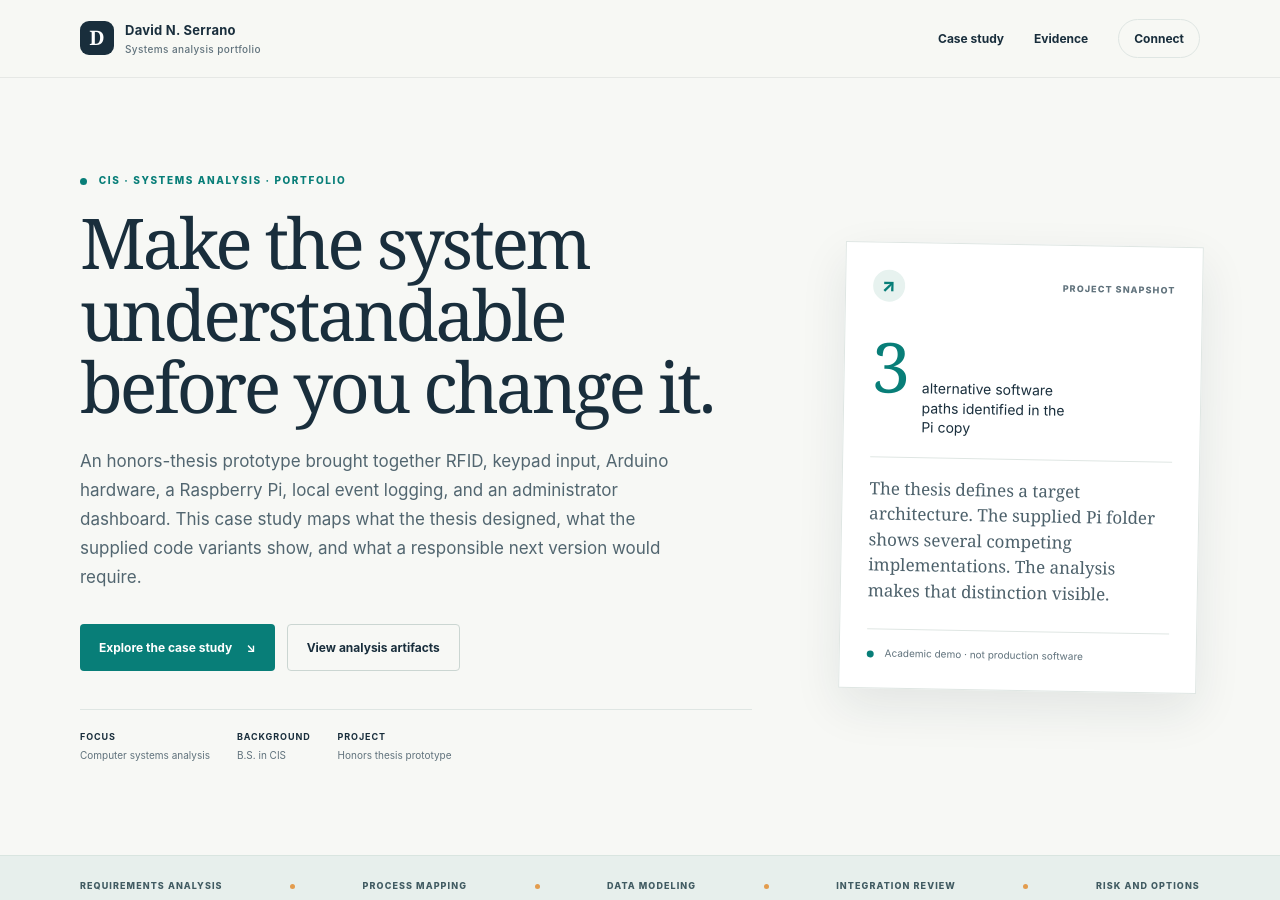
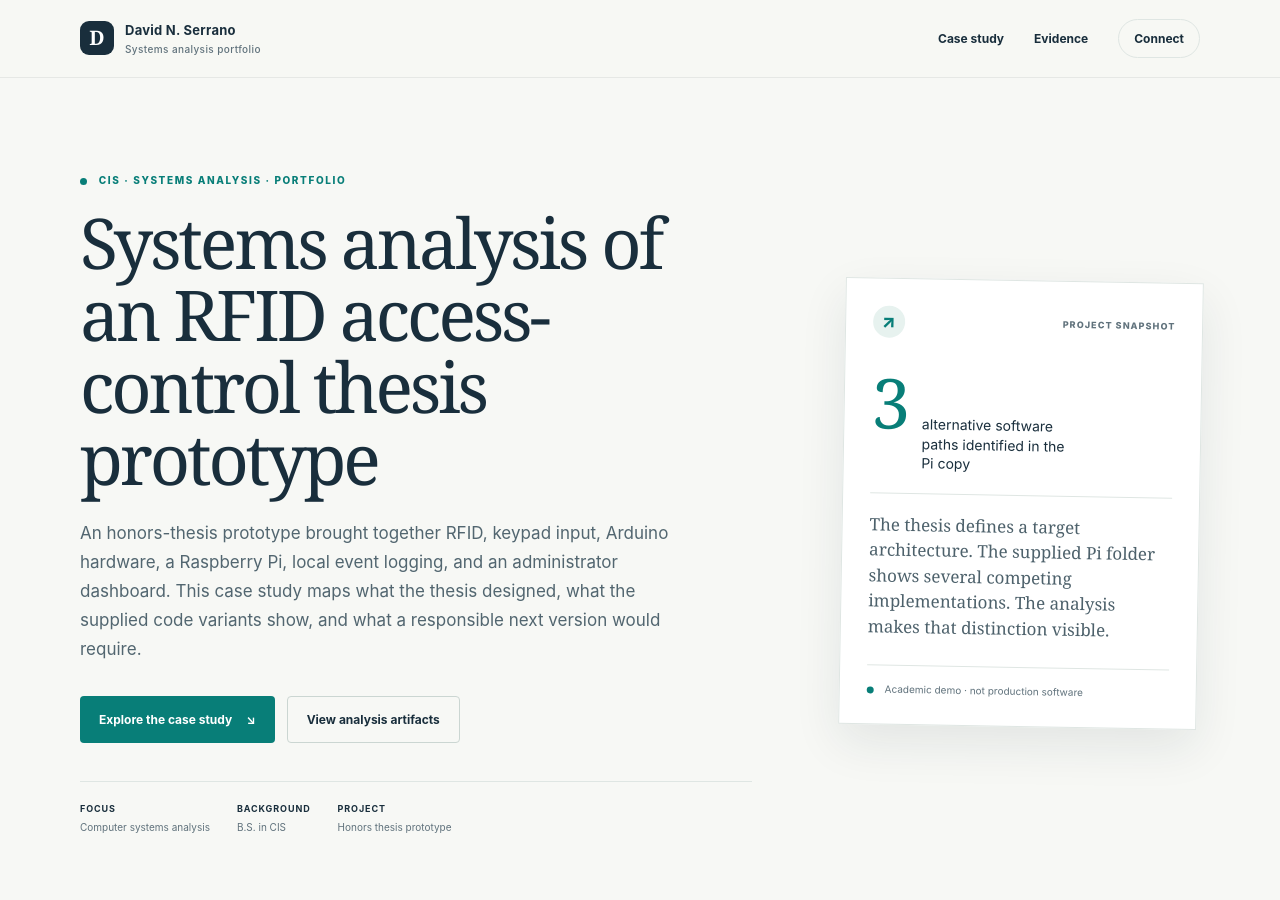
Before and after one commit to davidnserrano2-cmd/davidnserrano2-cmd.github.io, a Jekyll site: the page built from index.html, in a window 1280 px wide and 900 px high. Built offline with Jekyll 4.4.1, drawn with Linux system fonts in a browser that asks for light colours.

Commit message:
Clarify portfolio project headline

```diff
--- a/index.html
+++ b/index.html
@@ -6,7 +6,7 @@ description: A CIS graduate's systems-analysis portfolio, beginning with an hono
 <section class="hero wrap">
   <div class="hero-copy">
     <p class="eyebrow"><span class="pulse"></span> CIS · SYSTEMS ANALYSIS · PORTFOLIO</p>
-    <h1>Make the system understandable before you change it.</h1>
+    <h1>Systems analysis of an RFID access-control thesis prototype</h1>
     <p class="hero-lede">An honors-thesis prototype brought together RFID, keypad input, Arduino hardware, a Raspberry Pi, local event logging, and an administrator dashboard. This case study maps what the thesis designed, what the supplied code variants show, and what a responsible next version would require.</p>
     <div class="hero-actions"><a class="button button-primary" href="#case-study">Explore the case study <span>↘</span></a><a class="button button-secondary" href="#evidence">View analysis artifacts</a></div>
     <div class="hero-meta"><span><strong>Focus</strong> Computer systems analysis</span><span><strong>Background</strong> B.S. in CIS</span><span><strong>Project</strong> Honors thesis prototype</span></div>
```
